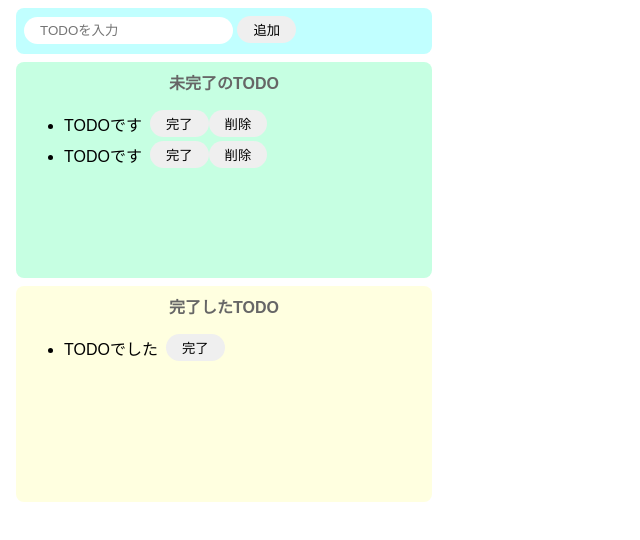
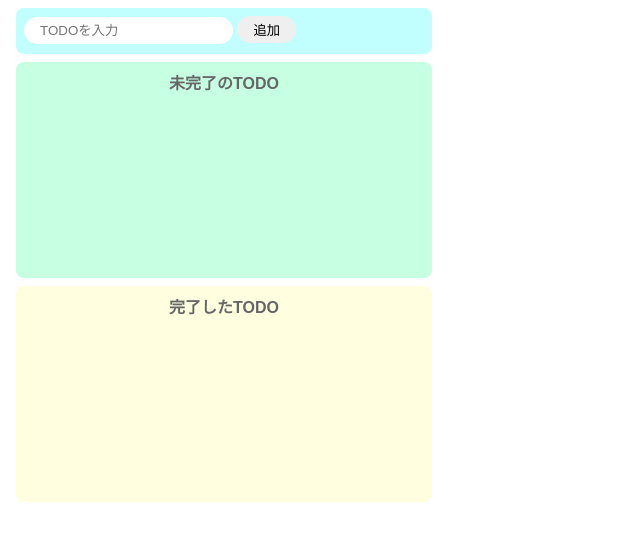
Before and after one commit to omo-y/testcode-todo-retry, a website built with Parcel: page index.html in a window 1280 px wide. Shown: the whole page, without its empty margins (0-640 px from the left). Built offline with nearby package versions, Linux system fonts and the light colour scheme.

Commit message:
ver30210707

```diff
--- a/index.html
+++ b/index.html
@@ -14,16 +14,7 @@
 <div class="imcomplete-area">
 	<p class="title">未完了のTODO</p>
 	<ul id = "inconplete-list">
-		<div class="list-row">
-			<li>TODOです	</li>
-			<button>完了</button>
-			<button>削除</button>
 
-		</div>
-			<div class="list-row">
-			<li>TODOです</li>
-			<button>完了</button>
-			<button>削除</button>
 
 		</div>
 	</ul>
@@ -31,10 +22,7 @@
 <div class="complete-area">
 	<p class="title">完了したTODO</p>
 	<ul id="complete-list">
-		<div class="list-row">
-			<li>TODOでした</li>
-			<button>完了</button>
-		</div>
+
 	</ul>
 </div>
 </div>
--- a/src/index.js
+++ b/src/index.js
@@ -28,6 +28,17 @@ const creatIncompleteList = (text) => {
     li.innerText = text;
 
     comptarget.appendChild(li);
+    const backbutton = document.createElement("button");
+    backbutton.innerText = "戻す";
+    backbutton.addEventListener("click", () => {
+      //押されたボタンの親タグを完了リストから削除する。
+      const text = backbutton.parentNode.firstElementChild.innerText;
+      const deleteTarget = backbutton.parentNode;
+      document.getElementById("complete-list").removeChild(deleteTarget);
+      //テキスト取得
+      console.log(text);
+      creatIncompleteList(text);
+    });
     comptarget.appendChild(backbutton);
     document.getElementById("complete-list").appendChild(comptarget);
   });
```
